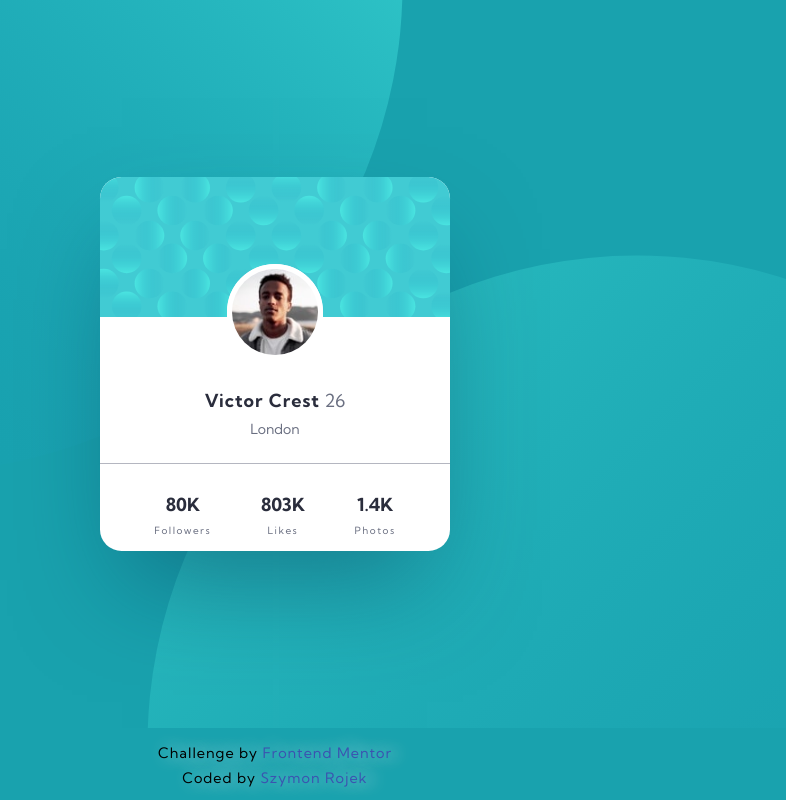
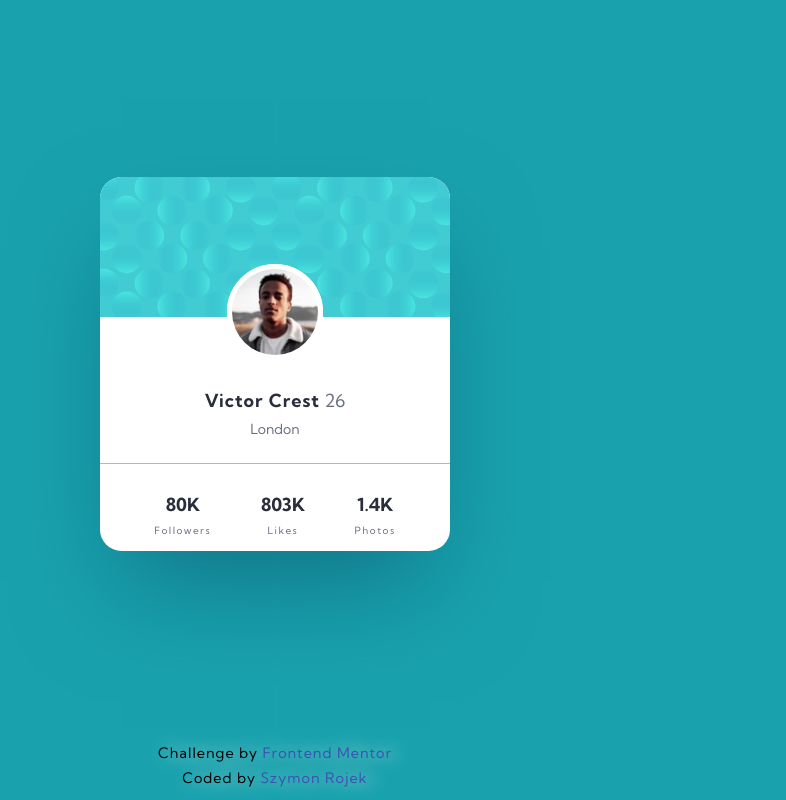
Before and after one commit to SzymonRojek/profile-card-component, a plain HTML site: page index.html in a window 1280 px wide. Shown: the whole page, without its empty margins (365-1151 px from the left). Drawn offline with Linux system fonts and the light colour scheme.

Commit message:
add style-guide.md

```diff
--- a/css/main.scss
+++ b/css/main.scss
@@ -20,8 +20,6 @@ $font-primary: 'Kumbh Sans', sans-serif;
 }
 
 body {
-  min-height: 100vh;
-  height: 100%;
   background-color: $base-bc;
   font-family: $font-primary;
 }
@@ -32,8 +30,11 @@ body {
 
 .component__box {
   min-height: 100vh;
+  max-width: 1440px;
+  margin: 0 auto;
   display: flex;
   flex-direction: column;
+  background-color: $base-bc;
 }
 
 /*--------------------------------
```
Also changed, not shown: css/main.css, 2 other files.
